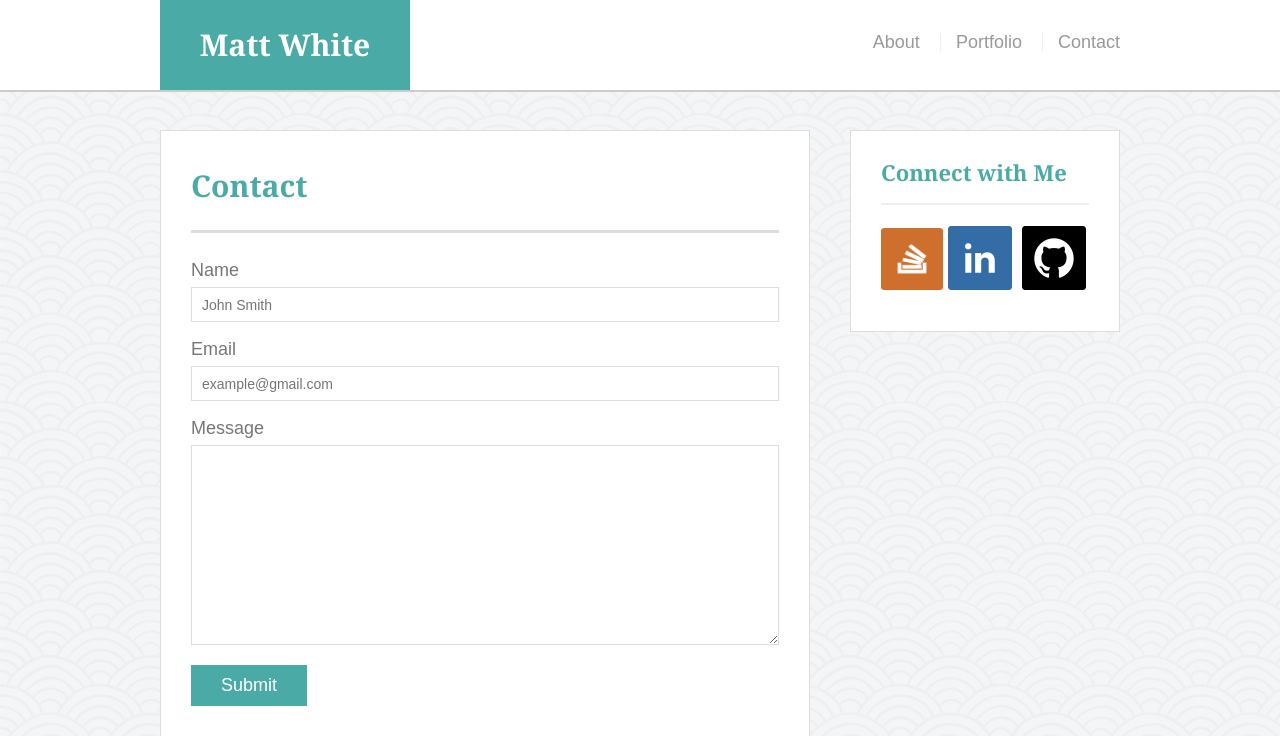
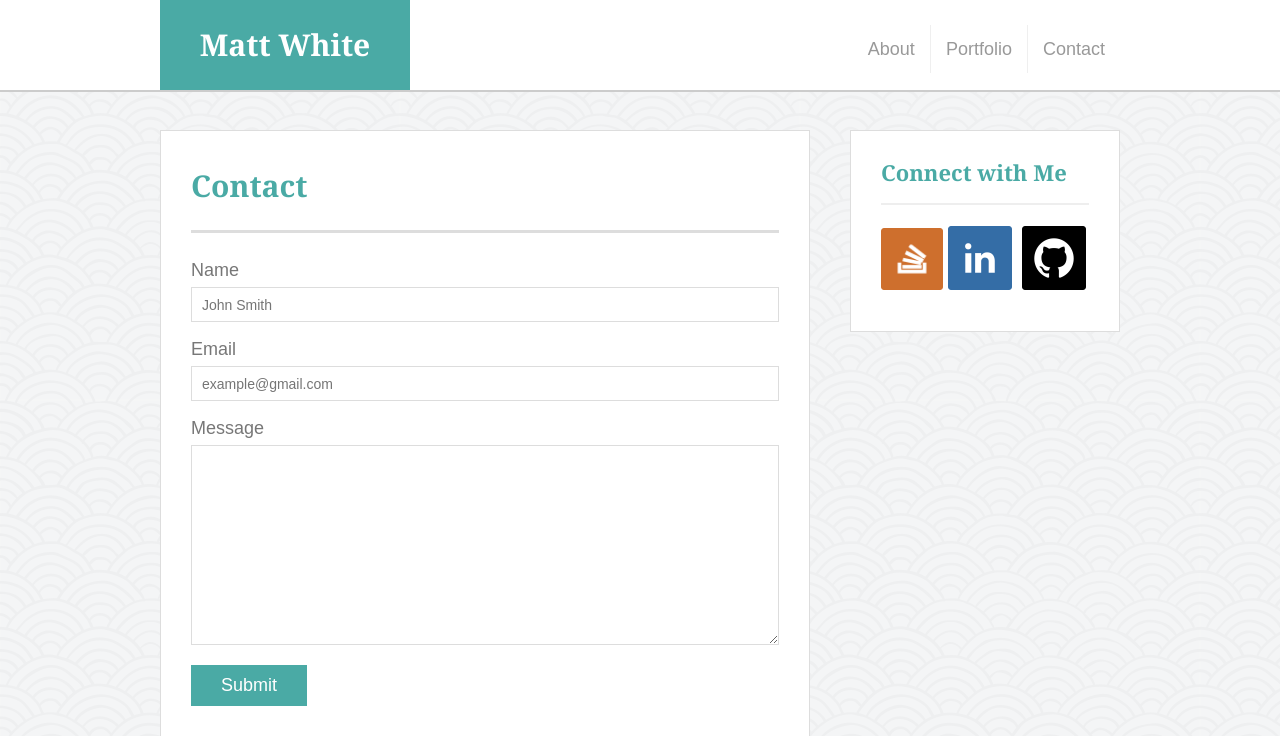
Before and after one commit to mattwhite8/Responsive_Portfolio, a PHP site: page /contact.html in a window 1280 px wide. Shown: the top 736 px of the page. Run offline with PHP 8.4, Linux system fonts and the light colour scheme.

Commit message:
styled top links to my liking

```diff
--- a/assets/css/style.css
+++ b/assets/css/style.css
@@ -35,7 +35,8 @@ footer, .push {
 }
 
 nav a:hover {
-	color: #5E7F7E;
+	background: #4aaaa5;
+	color: white;
 }
 
 .social:hover {
@@ -109,10 +110,10 @@ nav {
 nav a {
 	color: #999;
 	text-decoration: none;
-	margin-left: 15px;
+	margin-left: -5px;
 	display: inline-block;
 	border-left: 1px solid #efefef;
-	padding-left: 15px;
+	padding: 15px;
 	line-height: 18px;
 }
 
--- a/contact.html
+++ b/contact.html
@@ -12,7 +12,7 @@
 			<a href="#" id="logo">Matt White</a>
 			<nav>
 				<a href="index.html">About</a>
-				<a id="middle-link" href="portfolio.html">Portfolio</a>
+				<a href="portfolio.html">Portfolio</a>
 				<a href="contact.html">Contact</a>
 			</nav>
 		</div> <!-- .container -->
--- a/index.html
+++ b/index.html
@@ -13,7 +13,7 @@
 			<a href="#" id="logo">Matt White</a>
 			<nav>
 				<a href="index.html">About</a>
-				<a id="middle-link" href="portfolio.html">Portfolio</a>
+				<a href="portfolio.html">Portfolio</a>
 				<a href="contact.html">Contact</a>
 			</nav>
 		</div> <!-- .container -->
--- a/portfolio.html
+++ b/portfolio.html
@@ -12,7 +12,7 @@
 			<a href="#" id="logo">Matt White</a>
 			<nav>
 				<a href="index.html">About</a>
-				<a id="middle-link" href="portfolio.html">Portfolio</a>
+				<a href="portfolio.html">Portfolio</a>
 				<a href="contact.html">Contact</a>
 			</nav>
 		</div> <!-- .container -->
```
